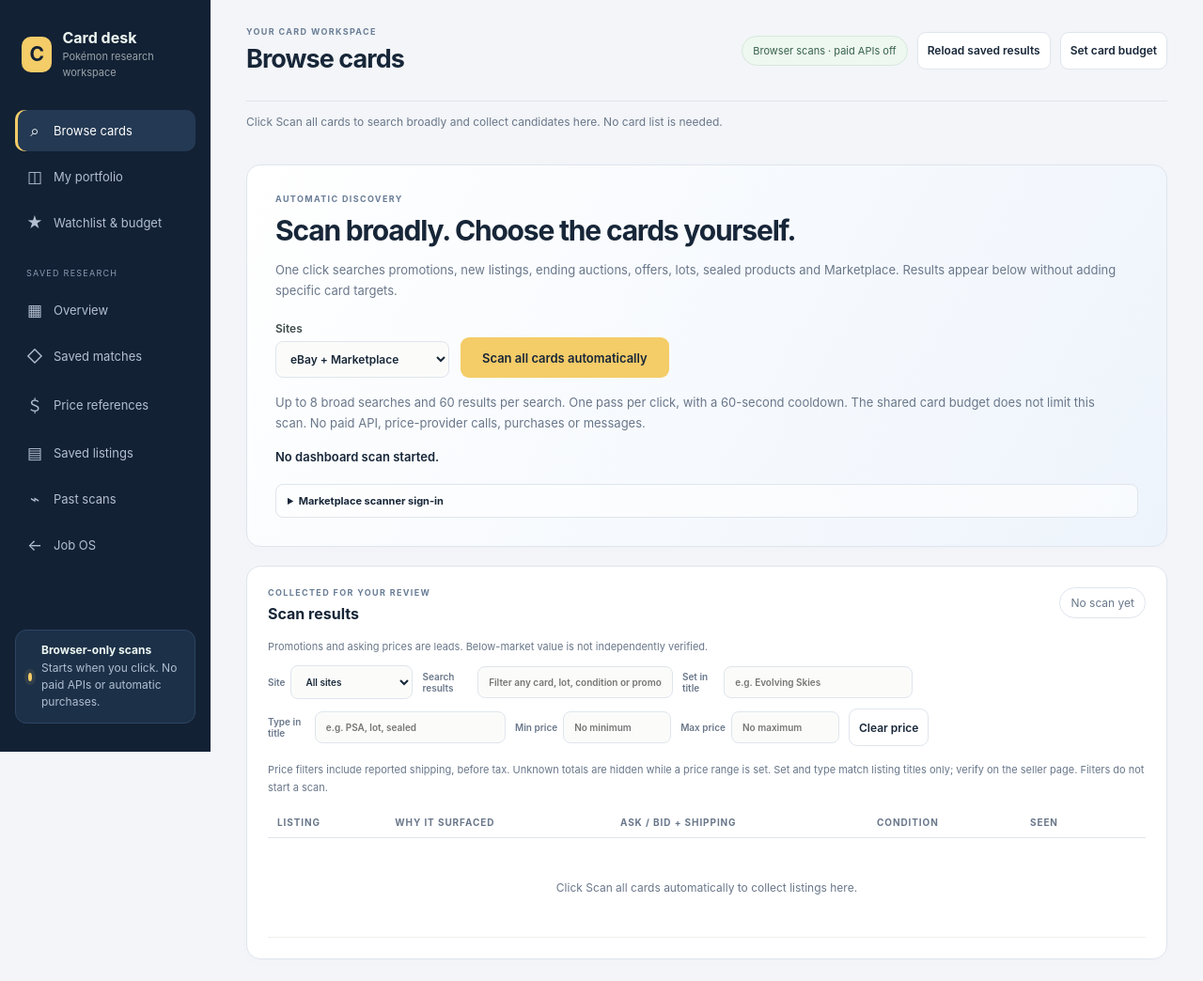
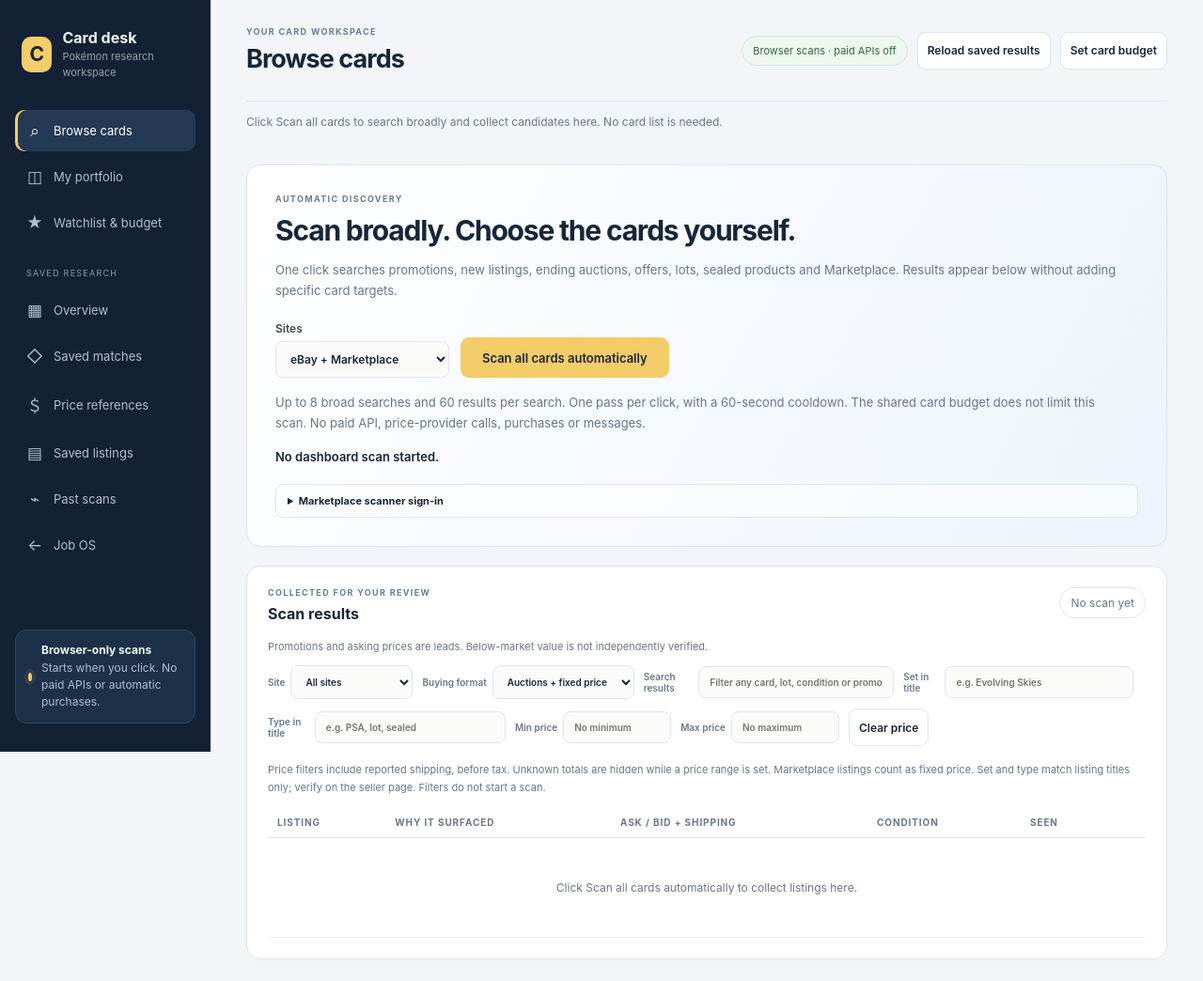
Before and after one commit to RealRedbaron07/JobApplier, a Flask app: page /snipe in a window 1280 px wide. Shown: the top 1044 px of the page at 94% size. Run offline with Flask 3, Linux system fonts and the light colour scheme; data that the repository does not hold is empty.

Commit message:
Filter card scan results by buying format

```diff
--- a/dashboard/static/js/snipe.js
+++ b/dashboard/static/js/snipe.js
@@ -345,6 +345,7 @@ let broadStatusInFlight = false;
 
 function renderDiscoveryResults() {
   const source = $('#broad-result-source').value;
+  const format = $('#broad-result-format').value;
   const query = $('#broad-result-query').value.trim().toLowerCase();
   const set = $('#broad-result-set').value.trim().toLowerCase();
   const type = $('#broad-result-type').value.trim().toLowerCase();
@@ -360,12 +361,13 @@ function renderDiscoveryResults() {
   maxField.setAttribute('aria-invalid', String(!!invalidMax || reversed));
   const priceActive = min != null || max != null;
   const rows = discoveryResultData.listings.filter(row => !priceError && (!source || row.source === source)
+    && (!format || row.listing_type === format)
     && (!priceActive || (Number.isFinite(row.total_price) && (min == null || row.total_price >= min) && (max == null || row.total_price <= max)))
     && (!set || row.title.toLowerCase().includes(set))
     && (!type || row.title.toLowerCase().includes(type))
     && (!query || `${row.title} ${row.condition} ${row.promotion} ${row.discovery_routes.join(' ')}`.toLowerCase().includes(query)));
   const scan = discoveryResultData.scan;
-  $('#broad-price-help').textContent = priceError || `Price filters${scan?.currency ? ` (${scan.currency})` : ''} include reported shipping, before tax. Unknown totals are hidden while a price range is set. Set and type match listing titles only; verify on the seller page. Filters do not start a scan.`;
+  $('#broad-price-help').textContent = priceError || `Price filters${scan?.currency ? ` (${scan.currency})` : ''} include reported shipping, before tax. Unknown totals are hidden while a price range is set. Marketplace listings count as fixed price. Set and type match listing titles only; verify on the seller page. Filters do not start a scan.`;
   $('#broad-result-count').textContent = scan ? `${rows.length} of ${discoveryResultData.listings.length} candidates` : 'No scan yet';
   $('#broad-result-meta').textContent = scan
     ? `Scanned ${new Date(scan.started).toLocaleString()} · ${scan.scanned} rows read · ${scan.errors.length} source errors${scan.budget != null ? ` · older scan capped at ${money(scan.currency, scan.budget)} listed price; scan again to include higher prices` : ''}. Seller promotions and bids are leads, without an independently verified market price.`
@@ -436,6 +438,7 @@
   });
 }
 $('#broad-result-source').addEventListener('change', renderDiscoveryResults);
+$('#broad-result-format').addEventListener('change', renderDiscoveryResults);
 ['#broad-result-query', '#broad-result-set', '#broad-result-type'].forEach(selector => $(selector).addEventListener('input', renderDiscoveryResults));
 ['#broad-min-price', '#broad-max-price'].forEach(selector => $(selector).addEventListener('input', renderDiscoveryResults));
 $('#broad-price-clear').addEventListener('click', () => {
--- a/dashboard/templates/snipe.html
+++ b/dashboard/templates/snipe.html
@@ -56,6 +56,7 @@
           <p id="broad-result-meta" class="detail-meta">Promotions and asking prices are leads. Below-market value is not independently verified.</p>
           <div class="toolbar candidate-filters">
             <label class="compact-control">Site<select id="broad-result-source"><option value="">All sites</option><option value="ebay">eBay</option><option value="facebook">Marketplace</option></select></label>
+            <label class="compact-control">Buying format<select id="broad-result-format"><option value="">Auctions + fixed price</option><option value="auction">Auctions</option><option value="bin">Buy Now / fixed price</option></select></label>
             <label class="compact-control">Search results<input id="broad-result-query" class="search" placeholder="Filter any card, lot, condition or promotion"></label>
             <label class="compact-control">Set in title<input id="broad-result-set" class="search" placeholder="e.g. Evolving Skies"></label>
             <label class="compact-control">Type in title<input id="broad-result-type" class="search" placeholder="e.g. PSA, lot, sealed"></label>
@@ -63,7 +64,7 @@
             <label class="compact-control price-filter">Max price<input id="broad-max-price" type="number" min="0" step="0.01" inputmode="decimal" placeholder="No maximum" aria-describedby="broad-price-help"></label>
             <button class="button secondary small" id="broad-price-clear" type="button">Clear price</button>
           </div>
-          <p id="broad-price-help" class="detail-meta" role="status" aria-live="polite">Price includes reported shipping, before tax. Unknown totals are hidden while a price range is set. Set and type match listing titles only; check the seller page.</p>
+          <p id="broad-price-help" class="detail-meta" role="status" aria-live="polite">Price includes reported shipping, before tax. Unknown totals are hidden while a price range is set. Marketplace listings count as fixed price. Set and type match listing titles only; check the seller page.</p>
           <div class="table-wrap"><table><thead><tr><th>Listing</th><th>Why it surfaced</th><th>Ask / bid + shipping</th><th>Condition</th><th>Seen</th><th></th></tr></thead><tbody id="broad-results-table"><tr><td colspan="6" class="empty">Click Scan all cards automatically to collect listings here.</td></tr></tbody></table></div>
         </article>
         <details class="manual-browse"><summary>Open searches manually (optional)</summary>
```
Also changed, not shown: tests/browser_search_controls.cjs (+26 -3 lines), README.md.
